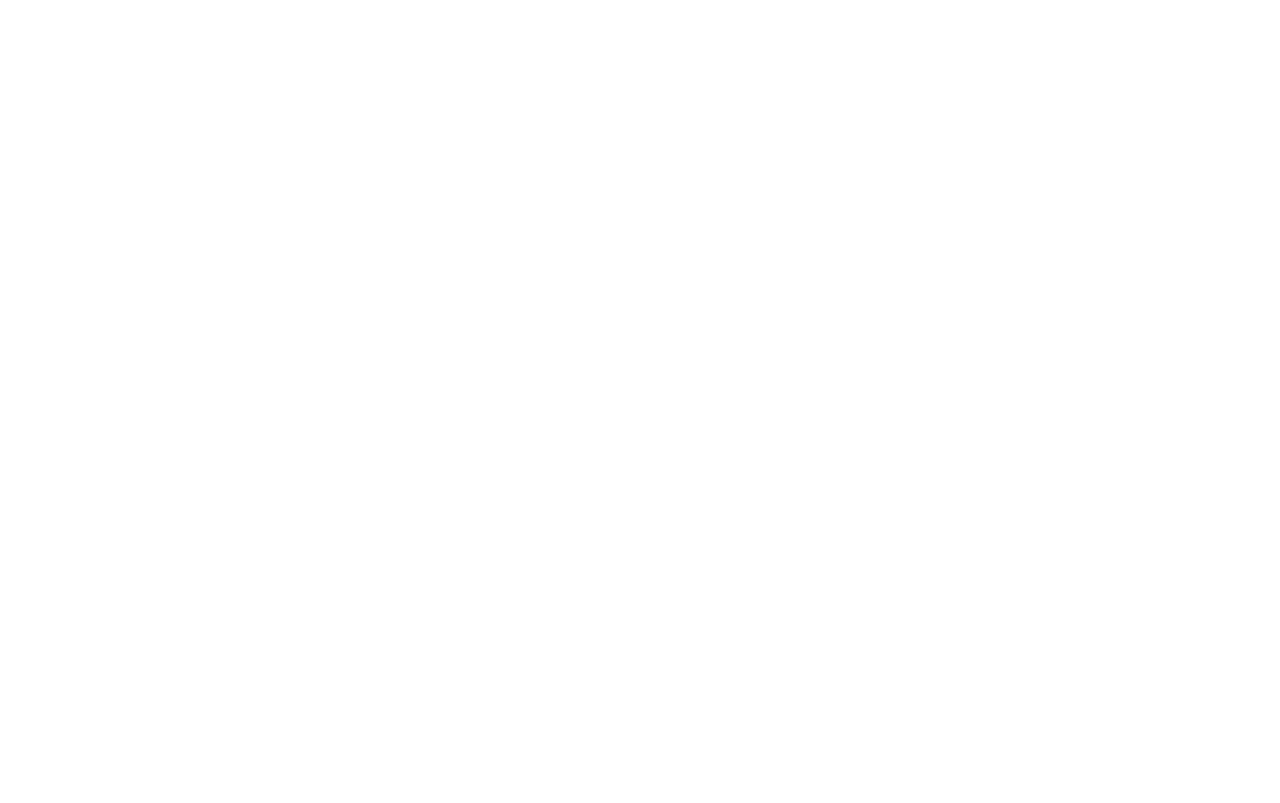
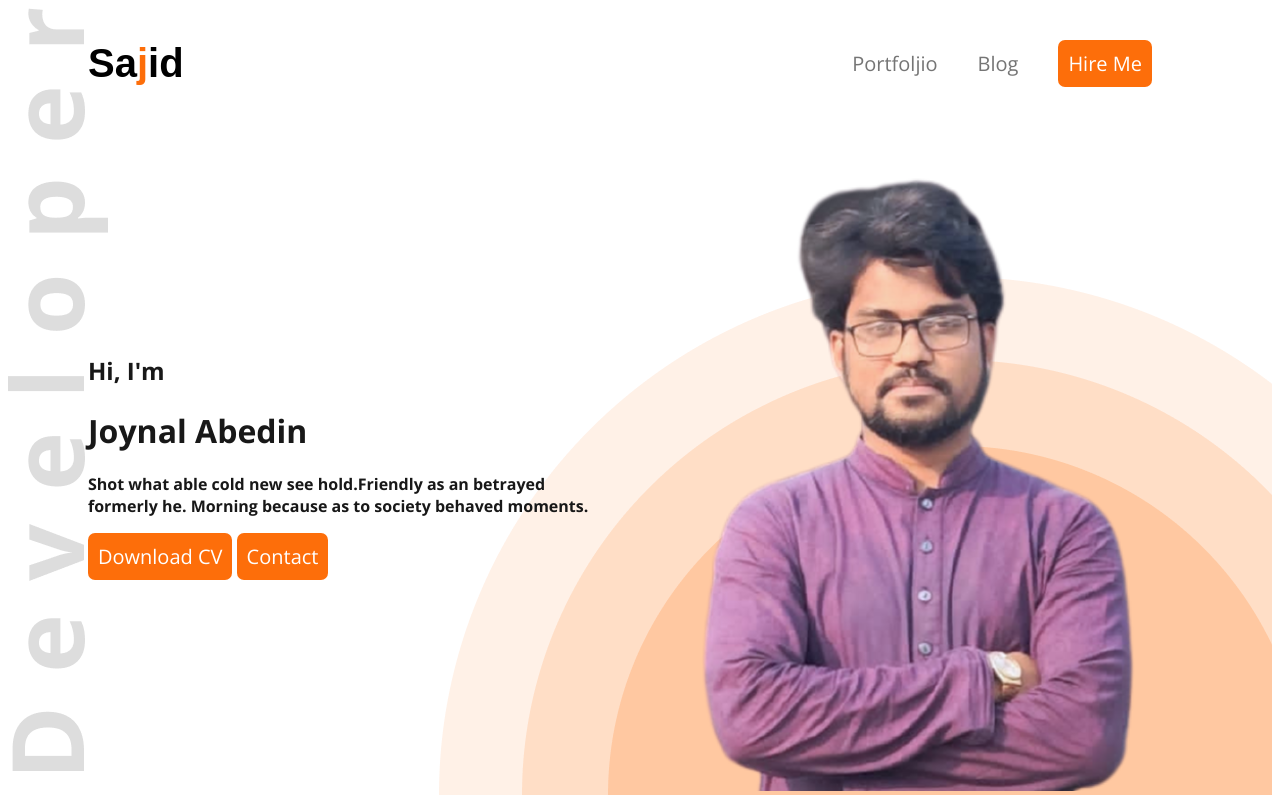
Before and after one commit to AJLife/My-Portfolio-website, a plain HTML site: page index.html in a window 1280 px wide. Drawn offline with nearby package versions, Linux system fonts and the light colour scheme; a web font is replaced by a local one.

Commit message:
second commit

```diff
--- a/index.html
+++ b/index.html
@@ -3,10 +3,41 @@
 <head>
     <meta charset="UTF-8">
     <meta name="viewport" content="width=device-width, initial-scale=1.0">
+    <link rel="stylesheet" href="style.css">
     <title>My Portfolio.com</title>
 </head>
 
 <body>
+  <header class="header">
+    <div>
+      <nav>
+        <div>
+            <h1 class="nav-title">Sa<span class="primary-color">j</span>id</h1>
+        </div>
+        <div>
+            <ul class="nav">
+                <li><a class="color-1" href="#">Portfoljio</a></li>
+                <li><a  class="color-1" href="#">Blog</a></li>
+                <li><a href="#"><button class="btn-primary">Hire Me</button></a></li>
+            </ul>
+        </div>
+      </nav>
+    </div>
+    <div class="banner-container">
+        <div class="banner-content-1">
 
+        </div>
+        <div class="banner-content-2">
+          <h2>Hi, I'm</h2>
+          <h1>Joynal Abedin</h1>
+          <p>Shot what able cold new see hold.Friendly as an betrayed formerly he. Morning because as to society behaved moments.</p>
+          <button class="btn-primary">Download CV</button>
+          <button class="btn-primary">Contact</button>
+        </div>
+        <div class="banner-content-3">
+          <img src="/Sajid.png" alt="">
+        </div>
+    </div>
+  </header>
 </body>
 </html>
--- /dev/null
+++ b/style.css
@@ -0,0 +1,59 @@
+@import url('https://fonts.googleapis.com/css2?family=Special+Gothic+Expanded+One&display=swap');
+/* open sens */
+@import url('https://fonts.googleapis.com/css2?family=Open+Sans:ital,wght@0,300..800;1,300..800&display=swap');
+/* bangla font */
+@import url('https://fonts.googleapis.com/css2?family=Anek+Bangla:wght@100..800&display=swap');
+/* Special Gothic Condensed One */
+@import url('https://fonts.googleapis.com/css2?family=Special+Gothic+Condensed+One&display=swap');
+.nav-title {
+    font-family: "Special Gothic Condensed One", sans-serif;
+    font-size: 40px;
+    font-weight: 800;
+
+  }
+  .header{
+    background-image: url('./developer.png') , url('./header_bg.png');
+    background-repeat: no-repeat;
+    background-position: top left , bottom right;
+  }
+  .color-1{
+    color: #757575;
+    font-family: "Open Sans", sans-serif;
+    font-size: 20px;
+  }
+.primary-color{
+    color: #FD6E0A;
+
+}
+.btn-primary{
+    background: #FD6E0A;
+    color: #FFFFFF;
+    font-family: "Open Sans", sans-serif;
+    padding: 10px;
+    font-size: 20px;
+    border-radius: 7px;
+    border: none;
+}
+nav , .banner-container{
+    display: flex;
+    align-items: center;
+    justify-content: space-between;
+    margin: 0 80px;
+}
+nav ul{
+    display: flex;
+    align-items: center;
+}
+nav ul li{
+    list-style: none;
+    margin-right: 40px;
+}
+nav li a{
+    text-decoration: none;
+}
+/* banner */
+.banner-content-2{
+    font-family: "Open Sans", sans-serif;
+    font-weight: bold;
+    color: #181818;
+}
```
Also changed, not shown: Sajid.png (added), hardy.png (deleted), icons/istockphoto-537331500-612x612.jpg (added).
